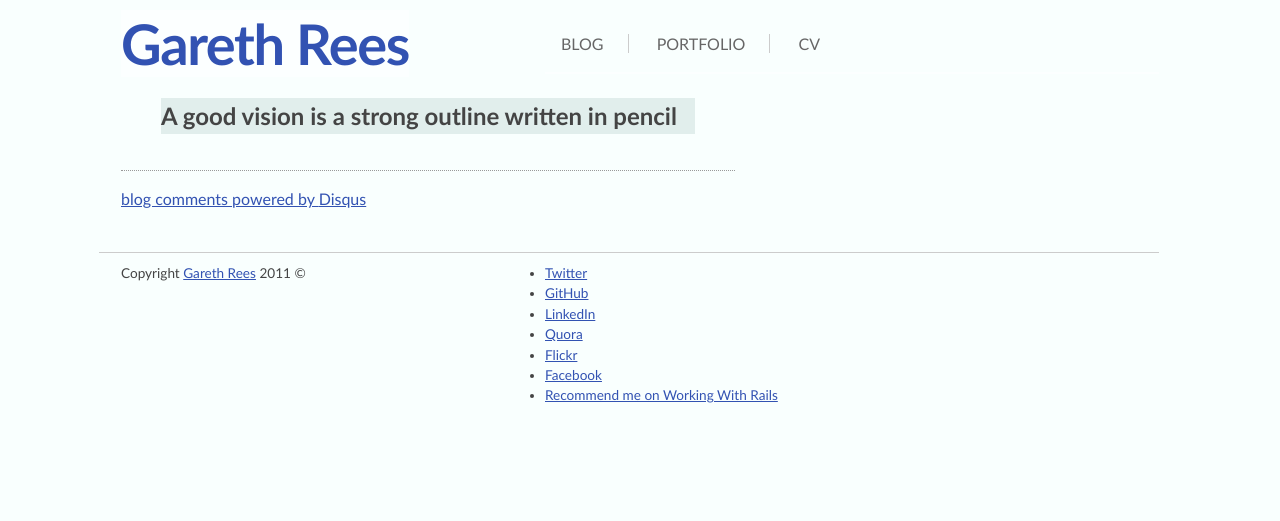
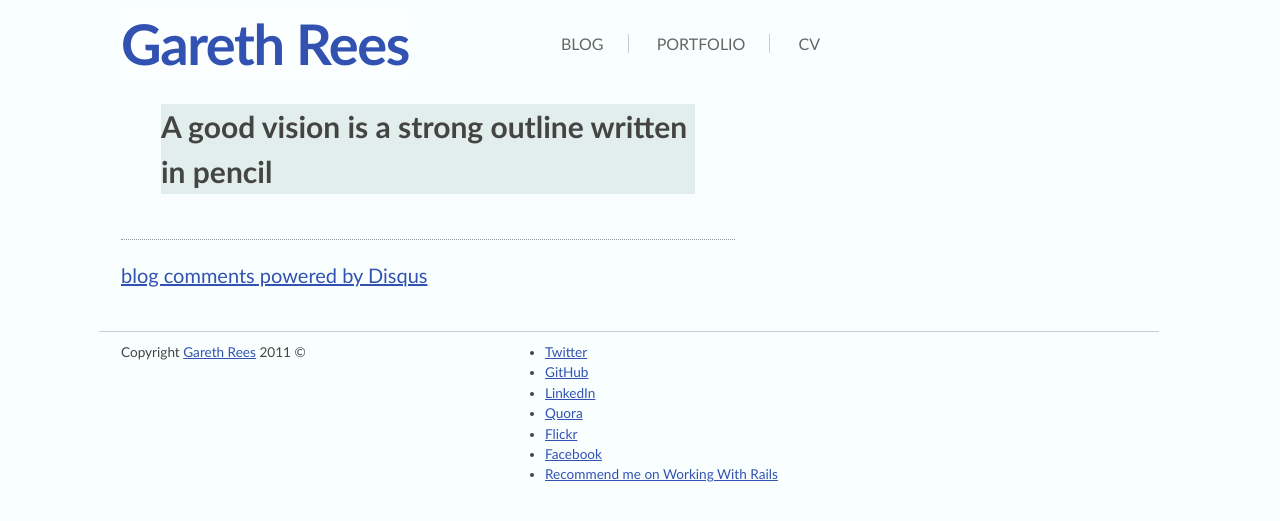
Before and after one commit to garethrees/garethrees.github.com, a Jekyll site: the page built from _posts/2011-03-01-a-good-vision-is-a-strong-outline-written-in-pencil.markdown, in a window 1280 px wide. Shown: the top 521 px of the page. Built offline with Jekyll 4.4.1, drawn with Linux system fonts in a browser that asks for light colours; nearby versions of some CDN libraries; comment, search, counter and statistics services are not loaded.

Commit message:
Increase article font size

```diff
--- a/stylesheets/application.css
+++ b/stylesheets/application.css
@@ -100,7 +100,9 @@ img.bordered {
 
 /*--- POST ---*/
 
-.post {}
+.post {
+	font-size:1.25em;
+}
 
 .post blockquote {
 	background:#E1EEEC;
```
